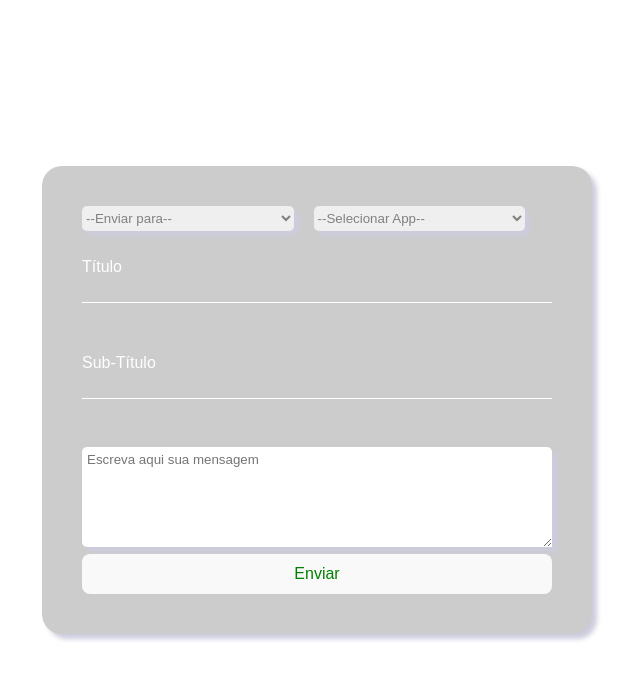
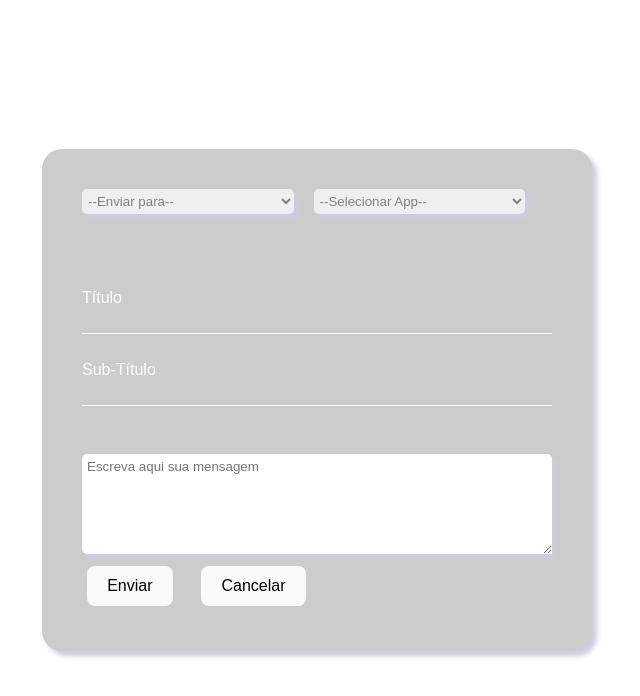
Before and after one commit to shinobe12/sendPushNotificationFront, a React (Vite) app: page / in a window 1280 px wide. Shown: the top 696 px of the page, without its empty margins (323-963 px from the left). Built offline with nearby package versions, Linux system fonts and the light colour scheme.

Commit message:
subindo actualizações

```diff
--- a/src/components/Form/Form.module.css
+++ b/src/components/Form/Form.module.css
@@ -25,28 +25,21 @@ form {
    padding: 40px;
    border-radius: 20px;
    box-shadow: 5px 5px 5px #ccd;
+
   }
 
-.input-single {
-    position: relative;
-    margin: 20px 0;
-}
 
-.input-single label{
-    position: absolute;
-    left: 0;
-    bottom: 5px;
-}
 
 select {
-    justify-content: center;
+    margin-right: 20px;
     width: 45%;
-    margin-right: 20px;
+    padding: 2px;
     border: none;
     border-radius: 5px;
     box-shadow: 5px 5px 5px #ccd;
     height: 25px;
     color: gray;
+
 }
 
 option{
@@ -60,9 +53,6 @@ input{
     padding: 1px;
     width: 100%;
     font-size: 17px;
-
-
-
 }
 
 label{
@@ -80,9 +70,10 @@ textarea{
 
 button{
     cursor: pointer;
-    background: red;
-    color: green;
-    width: 100%;
     border-radius: 10px;
     padding: 10px;
+    margin: 5px;
+    margin-right: 5%;
+    text-align: center;
+    align: center
 }
--- a/src/components/Form/index.tsx
+++ b/src/components/Form/index.tsx
@@ -3,8 +3,7 @@ import styles from "./Form.module.css"
 
 export function Form() {
 
-
-    function enviar(e){
+    function enviar(e: any){
         e.preventDefault();
 
         console.log(
@@ -14,47 +13,60 @@ export function Form() {
         alert("Dados enviados com sucesso");
     }
 
+    const [mostrar, setMostrar] = useState(false)
 
     const [formObject, setFormObject]=useState({
+        id: "",
         select: "",
         app : "",
         titulo:"",
         subTitulo: "",
         mensagem: ""
     })
-
-
     return(
 
         <div className={styles.form}>
-            <form id="form" metoh="post" styles="background-color: #csc;">
-                <select  id="select" valeu={formObject.select} onChange={
-                        e => setFormObject({...formObject, select: e.target.value})
+            <form id="form">
+                <select  id="select" value={formObject.select} onChange={
+                        e => {
+                            if(e.currentTarget.options.selectedIndex===1){
+                                setMostrar(true)
+                            }
+                            else{
+                                setMostrar(false);
+                            }
+                            setFormObject({...formObject, select: e.target.value})
+                        }
                     }>
                     <option>--Enviar para--</option>
-                    <option>Enviar para um Utilizador</option>
-                    <option>Enviar para todos Utilizadores</option>
+                    <option id="utilizador">Um utilizador</option>
+                    <option>Todos utilizadores</option>
                 </select>
-                <select id="selected_app" valeu={formObject.app} onChange={
+                <select id="selected_app" value={formObject.app} onChange={
                         e =>setFormObject({...formObject, app: e.target.value})
                     }>
                     <option className="sele">--Selecionar App--</option>
                     <option>Só Money</option>
                     <option>Paga Só</option>
                 </select><br/><br/>
+                        {mostrar
+                          && <input id="id" placeholder="Insira o ID do utilizador" value={formObject.id} onChange={
+                          e =>setFormObject({...formObject, id: e.target.value})
+                          }/>
+                        }
+                    <br/><br/>
 
-                <div >
                 <label>Título</label>
-                    <input valeu={formObject.titulo} onChange={
+                    <input value={formObject.titulo} onChange={
                         e =>setFormObject({...formObject, titulo: e.target.value})
                     }  type="text" id="titulo"  />
 
-                </div>
+
                 <br/><br/>
 
                 <div>
                     <label >Sub-Título</label>
-                    <input type="text" id="subTitulo" name="subtitulo" valeu={formObject.subTitulo} onChange={
+                    <input type="text" id="subTitulo" name="subtitulo" value={formObject.subTitulo} onChange={
                         e => setFormObject({...formObject, subTitulo: e.target.value})
                     } />
 
@@ -62,13 +74,13 @@ export function Form() {
                 <br/><br/>
 
                 <div >
-                    <textarea  id="mensagem" placeholder="Escreva aqui sua mensagem" valeu={formObject.mensagem} onChange={
+                    <textarea  id="mensagem" placeholder="Escreva aqui sua mensagem" value={formObject.mensagem} onChange={
                         e => {setFormObject({...formObject, mensagem: e.target.value})}
                     } />
                 </div>
 
                 <button type="submit" id="_enviar" onClick={enviar}>Enviar</button>
-
+                <button type="reset" id="_limpar" className="limpar">Cancelar</button>
             </form>
 
         </div>
```
